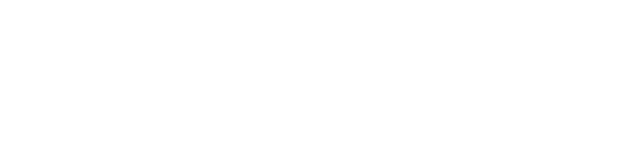
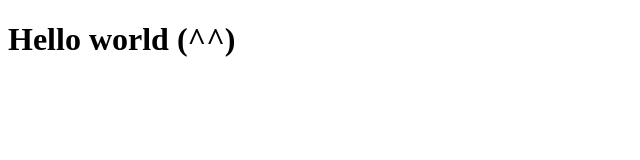
Before and after one commit to yannklein/terminal-101-8589, a plain HTML site: page index.html in a window 1280 px wide. Shown: the whole page, without its empty margins (0-640 px from the left). Drawn offline with Linux system fonts and the light colour scheme.

Commit message:
Added a badass title to index.html

```diff
--- a/index.html
+++ b/index.html
@@ -7,6 +7,6 @@
   <title>Document</title>
 </head>
 <body>
-
+  <h1>Hello world (^^)</h1>
 </body>
 </html>
```
